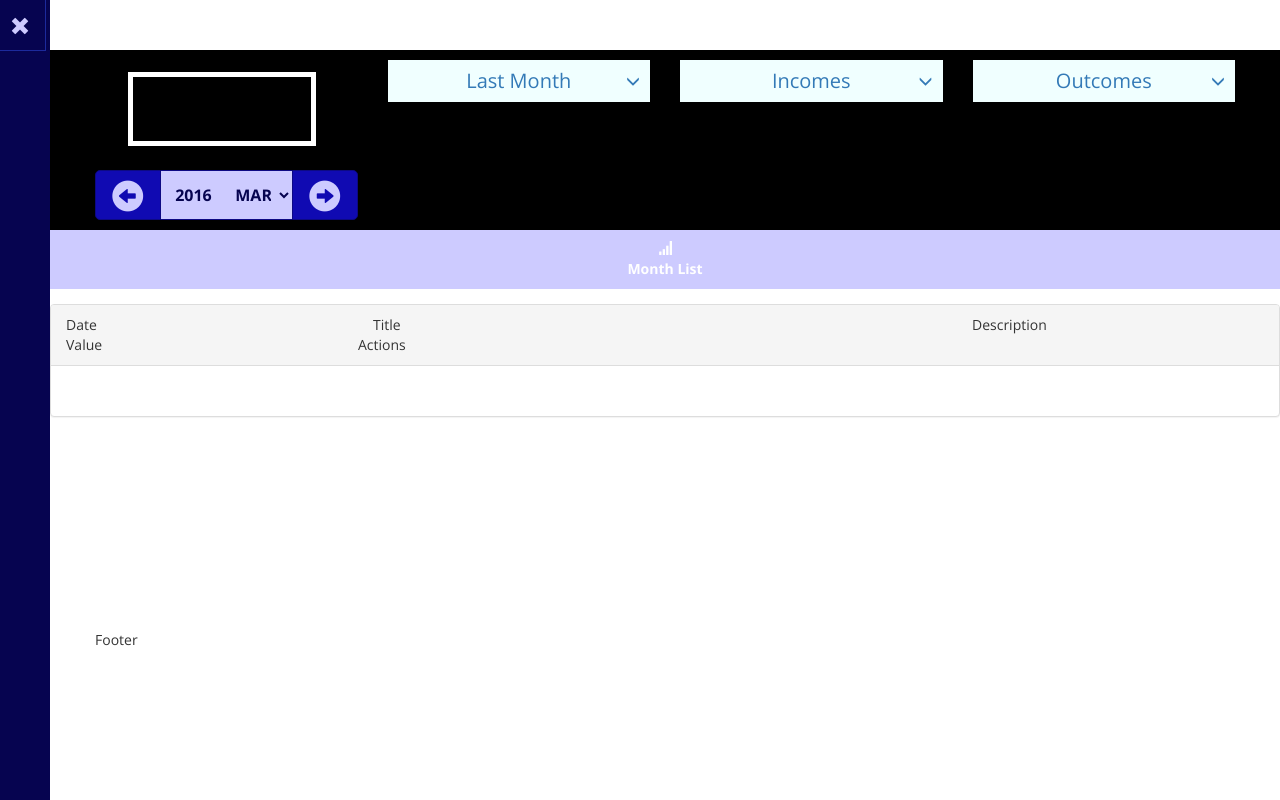
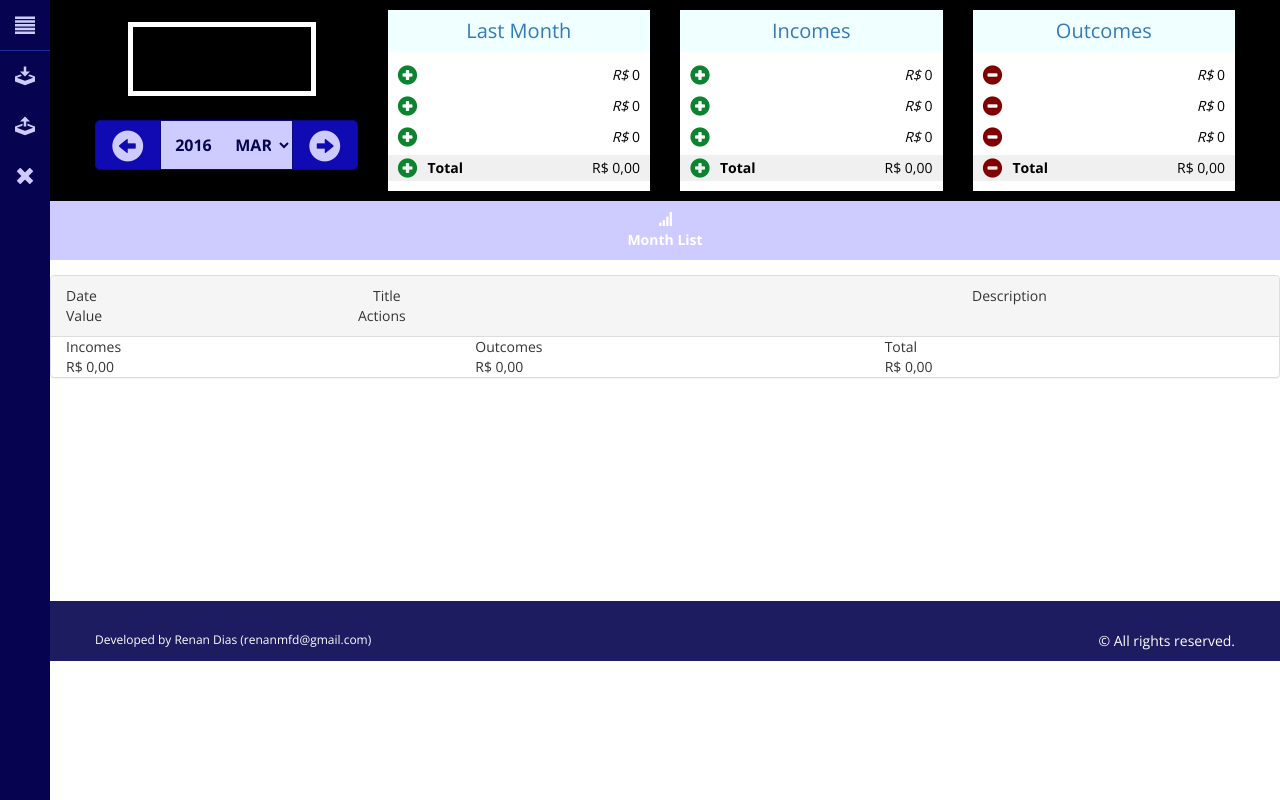
Before and after one commit to renanmfd/planner, a PHP site: page / in a window 1280 px wide, after a click on "Month List". Run offline with PHP 8.4, Linux system fonts and the light colour scheme; the visitor is signed in with stand-in values (Sample User, id 1); tables that the repository leaves empty or names only in its code hold one stand-in row (values such as "Sample post"); data that the repository does not hold is empty; style sheets or scripts are compiled from the project's sources; some web fonts are replaced.

Commit message:
Responsive theming

```diff
--- a/config.json
+++ b/config.json
@@ -1,14 +1,7 @@
 {
-    "host": "server1i.tursites.com.br",
-    "username": "tursites_tursite",
-    "password": "tur.001",
-    "database": "tursites_tursites",
-    "prefix": "111_",
-    "extra": {
-        "host": "localhost",
-        "username": "planner",
-        "password": "planner",
-        "database": "planner",
-        "prefix": ""
-    }
+    "host": "localhost",
+    "username": "planner",
+    "password": "planner",
+    "database": "planner",
+    "prefix": ""
 }
--- a/css/app.css
+++ b/css/app.css
@@ -25,10 +25,14 @@
 body {
   padding-top: 50px;
 }
-@media screen and (min-width: 767px) {
+@media screen and (min-width: 768px) {
   body {
     padding-left: 50px;
+    padding-top: 0;
   }
+}
+.container {
+  max-width: 100%;
 }
 /** BOX **/
 .box {
@@ -44,6 +48,11 @@ body {
 }
 .box.collapsed .box-header .glyphicon-menu-down {
   opacity: 1;
+}
+@media screen and (min-width: 768px) {
+  .box.collapsed .box-header .glyphicon {
+    display: none;
+  }
 }
 .box .box-header {
   position: relative;
@@ -65,6 +74,11 @@ body {
   padding: 10px;
   text-decoration: none !important;
 }
+@media screen and (min-width: 768px) {
+  .box .box-header a {
+    pointer-events: none;
+  }
+}
 .box .box-title {
   margin: 0;
   text-align: center;
@@ -73,6 +87,11 @@ body {
 .box .box-body {
   padding: 10px 0;
   font-size: 14px;
+}
+@media screen and (min-width: 768px) {
+  .box .box-body {
+    display: block !important;
+  }
 }
 .box .box-list {
   list-style: none;
@@ -330,36 +349,44 @@ body {
 #tabs .panel {
   margin-top: 15px;
 }
+#tabs .panel-body {
+  padding-top: 0;
+  padding-bottom: 0;
+}
 #tabs .container {
   width: 100%;
   padding: 0;
 }
 #tabs .entry {
   position: relative;
-  background-color: #fcfcfc;
+  background-color: #e8f3f5;
 }
 #tabs .entry:nth-child(2n) {
-  background-color: #f1fbfc;
+  background-color: #e7e1f8;
 }
 #tabs .entry.income .date,
 #tabs .entry.income actions,
-#tabs .entry.income .value {
-  background-color: #ccfac6;
+#tabs .entry.income .value:before,
+#tabs .entry.income .value:after {
+  background-color: #2abf2a;
 }
 #tabs .entry.income:nth-child(2n) .date,
 #tabs .entry.income:nth-child(2n) actions,
-#tabs .entry.income:nth-child(2n) .value {
-  background-color: #b9f4b2;
+#tabs .entry.income:nth-child(2n) .value:before,
+#tabs .entry.income:nth-child(2n) .value:after {
+  background-color: #1bde1b;
 }
 #tabs .entry.outcome .date,
 #tabs .entry.outcome actions,
-#tabs .entry.outcome .value {
-  background-color: #f59494;
+#tabs .entry.outcome .value:before,
+#tabs .entry.outcome .value:after {
+  background-color: #ce2323;
 }
 #tabs .entry.outcome:nth-child(2n) .date,
 #tabs .entry.outcome:nth-child(2n) actions,
-#tabs .entry.outcome:nth-child(2n) .value {
-  background-color: #fda4a4;
+#tabs .entry.outcome:nth-child(2n) .value:before,
+#tabs .entry.outcome:nth-child(2n) .value:after {
+  background-color: #ff1212;
 }
 #tabs .entry .date {
   position: absolute;
@@ -451,6 +492,10 @@ body {
   }
   #sidebar.collapsed a:hover {
     outline: thin solid rgba(43, 69, 212, 0.58);
+  }
+  #sidebar .container {
+    width: 100%;
+    padding: 0;
   }
 }
 #sidebar > .row {
@@ -466,6 +511,11 @@ body {
   display: inline-block;
   vertical-align: top;
   font-size: normal;
+}
+@media screen and (min-width: 768px) {
+  #sidebar ul.menu li {
+    display: block;
+  }
 }
 #sidebar .menu-title {
   display: block;
@@ -493,6 +548,29 @@ body {
 }
 #sidebar .menu-title:focus {
   border: none;
+}
+#footer {
+  padding-top: 30px;
+  padding-bottom: 10px;
+  background-color: #060450;
+  color: #ffffff;
+}
+@media screen and (min-width: 768px) {
+  #footer {
+    opacity: 0.9;
+  }
+}
+#footer .dev {
+  font-size: 12px;
+}
+#footer .copy {
+  margin-top: 10px;
+  text-align: right;
+}
+@media screen and (min-width: 768px) {
+  #footer .copy {
+    margin-top: 0;
+  }
 }
 input,
 select,
--- a/js/app.js
+++ b/js/app.js
@@ -40,7 +40,10 @@
                     var tab = $(this).attr('href');
                     event.preventDefault();
                     $('.tab-item', '#tabs').addClass('hidden');
+                    $('.panel.active', '#tabs').removeClass('active');
                     $(tab, '#tabs').removeClass('hidden');
+                    $(tab, '#tabs').find('.panel').addClass('active');
+
                     console.log('Tab default click', this);
                 }
             },
@@ -143,8 +146,13 @@
         console.log('app.js is running good...');
 
         // Datepicker.
-        $('#addIncomeDate, #addOutcomeDate').datepicker({
-            dateFormat: 'dd/mm/yy'
+        $.datepicker.setDefaults({
+            dateFormat: 'dd M yy',
+            autoclose: true
+        });
+        $('input.datepicker').each(function () {
+            $(this).datepicker();
+            $(this).datepicker('setDate', new Date());
         });
 
         // Click events.
--- a/php/bootstrap.php
+++ b/php/bootstrap.php
@@ -63,6 +63,8 @@ function check_logged() {
             return true;
         }
     }
+    unset($_SESSION['user']);
+    session_destroy();
     // If user is not logged, go to login/register script.
     header('Location: user.php');
     exit(0);
--- a/php/services.php
+++ b/php/services.php
@@ -21,8 +21,8 @@ function services_sumary_current_out($params) {
     $month = $params['date']['month'];
 
     $result = array();
-    $result['sumary'] = Entry::load_month($year, $month, Entry::$type_income, 3);
-    $result['total'] = n_format(Entry::load_sum($year, $month, Entry::$type_income));
+    $result['sumary'] = Entry::load_month($year, $month, Entry::$type_outcome, 3);
+    $result['total'] = n_format(Entry::load_sum($year, $month, Entry::$type_outcome));
 
     return $result;
 }
@@ -51,9 +51,8 @@ function services_sumary_lastmonth($params) {
 
 function services_month_list($params) {
     // Get first day of the month
-    $day = new DateTime('first day of this month');
-    $day->setTime(0, 0, 0);
-    $day_stamp = $day->format('U');
+    $year = $params['date']['year'];
+    $month = intval($params['date']['month']);
 
     $result = array();
     $result['result'] = Entry::load_month($year, $month, Entry::$type_all);
@@ -63,6 +62,8 @@ function services_month_list($params) {
     $result['total']['in'] = n_format($total_in);
     $result['total']['out'] = n_format($total_out);
     $result['total']['total'] = n_format($total_in - $total_out);
+
+    $result['params'] = $params;
 
     return $result;
 }
@@ -75,7 +76,7 @@ function services_add_income($params) {
         'description' => $params['description'],
         'value' => $params['value'],
         'monthly' => ($params['isMonthly'] == 'false') ? 0 : intval($params['monthly']),
-        'date' => ($params['isToday'] == 'false') ? $params['date'] : time(),
+        'date' => ($params['isToday'] == 'false') ? strtotime($params['date']) : time(),
         'group_code' => $user->getGroup(),
         'type' => 'income',
         'created' => time()
@@ -93,7 +94,7 @@ function services_add_outcome($params) {
         'description' => $params['description'],
         'value' => $params['value'],
         'monthly' => ($params['isMonthly'] == 'false') ? 0 : intval($params['monthly']),
-        'date' => ($params['isToday'] == 'false') ? $params['date'] : time(),
+        'date' => ($params['isToday'] == 'false') ? strtotime($params['date']) : time(),
         'group_code' => $user->getGroup(),
         'type' => 'outcome',
         'created' => time()
--- a/templates/content/tabs/tab-month-list.tpl.php
+++ b/templates/content/tabs/tab-month-list.tpl.php
@@ -10,11 +10,12 @@
             </div>
         </div>
         <div class="panel-body">
+            <div class="entry-wrapper">
                 <div id="template" class="row entry">
-                <div class="cell date col-xs-3">&nbsp</div>
-                <div class="cell title col-xs-12">&nbsp</div>
-                <div class="cell value col-xs-12">&nbsp</div>
-                <div class="cell desc col-xs-12">&nbsp</div>
+                    <div class="cell date col-xs-3">&nbsp;</div>
+                    <div class="cell title col-xs-12">&nbsp;</div>
+                    <div class="cell value col-xs-12">&nbsp;</div>
+                    <div class="cell desc col-xs-12">&nbsp;</div>
                     <div class="cell actions col-xs-3" data-id="-1">
                         <a href="#" class="action action-edit">
                             <span class="sr-only">Edit</span>
@@ -26,10 +27,22 @@
                         </a>
                     </div>
                 </div>
-            <div id="total" class="row">
-                <div class="cell total-income col-xs-4">&nbsp</div>
-                <div class="cell total-outcome col-xs-4">&nbsp</div>
-                <div class="cell total-total col-xs-4">&nbsp</div>
+            </div>
+            <div class="entry-total">
+                <div class="row">
+                    <div class="cell total-income col-xs-4">
+                        <div class="name">Incomes</div>
+                        <div class="value">&nbsp;</div>
+                    </div>
+                    <div class="cell total-outcome col-xs-4">
+                        <div class="name">Outcomes</div>
+                        <div class="value">&nbsp;</div>
+                    </div>
+                    <div class="cell total-total col-xs-4">
+                        <div class="name">Total</div>
+                        <div class="value">&nbsp;</div>
+                    </div>
+                </div>
             </tr>
         </div>
     </table>
--- a/templates/footer.tpl.php
+++ b/templates/footer.tpl.php
@@ -1,3 +1,6 @@
 <div class="container">
-    Footer
+    <div class="row">
+        <div class="col-xs-12 col-sm-6 dev">Developed by Renan Dias (renanmfd@gmail.com)</div>
+        <div class="col-xs-12 col-sm-6 copy">&copy; All rights reserved.</div>
+    </div>
 </div>
--- a/templates/header.tpl.php
+++ b/templates/header.tpl.php
@@ -1,16 +1,20 @@
 <div class="container">
     <div class="row">
-        <div class="col-xs-12 col-sm-4 col-md-3">
+        <div class="col-xs-12 col-sm-6 col-md-3">
             <div class="logo-wrapper">
                 <img src="images/logo.png" alt="Logo" class="img-responsive" />
             </div>
             <?php echo $date_widget; ?>
         </div>
+        <?php $i = 0; ?>
         <?php foreach ($boxes as $box): ?>
-            <div class="col-xs-12 col-sm-4 col-md-3">
+            <div class="col-xs-12 col-sm-6 col-md-3">
                 <?php echo $box; ?>
             </div>
+            <?php if ($i % 2 == 0): ?>
+                <div class="clearfix visible-sm-block"></div>
+            <?php endif; ?>
+            <?php $i += 1; ?>
         <?php endforeach; ?>
-        </div>
     </div>
 </div>
--- a/templates/sidebar.tpl.php
+++ b/templates/sidebar.tpl.php
@@ -29,9 +29,6 @@
                 <span class="title">Logout</span>
                 <span class="icon glyphicon glyphicon-remove" title="Logout"></span>
             </a>
-            <div class="menu-body" style="display: none;">
-                <?php echo $outcome_form; ?>
-            </div>
         </li>
     </ul>
 </div>
--- a/templates/sidebar/sidebar-entry-form.tpl.php
+++ b/templates/sidebar/sidebar-entry-form.tpl.php
@@ -48,8 +48,8 @@
         <div class="row form-group input-date" style="display: none;">
             <label class="col-xs-12" for="add<?php echo $type; ?>Date">Date</label>
             <div class="col-xs-12">
-                <input type="text" id="add<?php echo $type; ?>Date" class="datepicker form-control"
-                       value="<?php echo date('d/m/Y'); ?>">
+                <input type="date" id="add<?php echo $type; ?>Date" class="datepicker form-control"
+                       readonly="true">
             </div>
         </div>
 
```
Also changed, not shown: other parts of css/app.css (+25 -6 lines), css/less/_base.less (+19 -2 lines), css/less/_content.less (+28 -7 lines), css/less/_footer.less (+24 -0 lines), css/less/_sidebar.less (+14 -1 lines), css/less/_variables.less (+7 -7 lines), js/ajax.js (+168 -141 lines), modal/modal.js (+16 -7 lines), 1 other file. Lines whose indentation alone changed are shown as unchanged.
